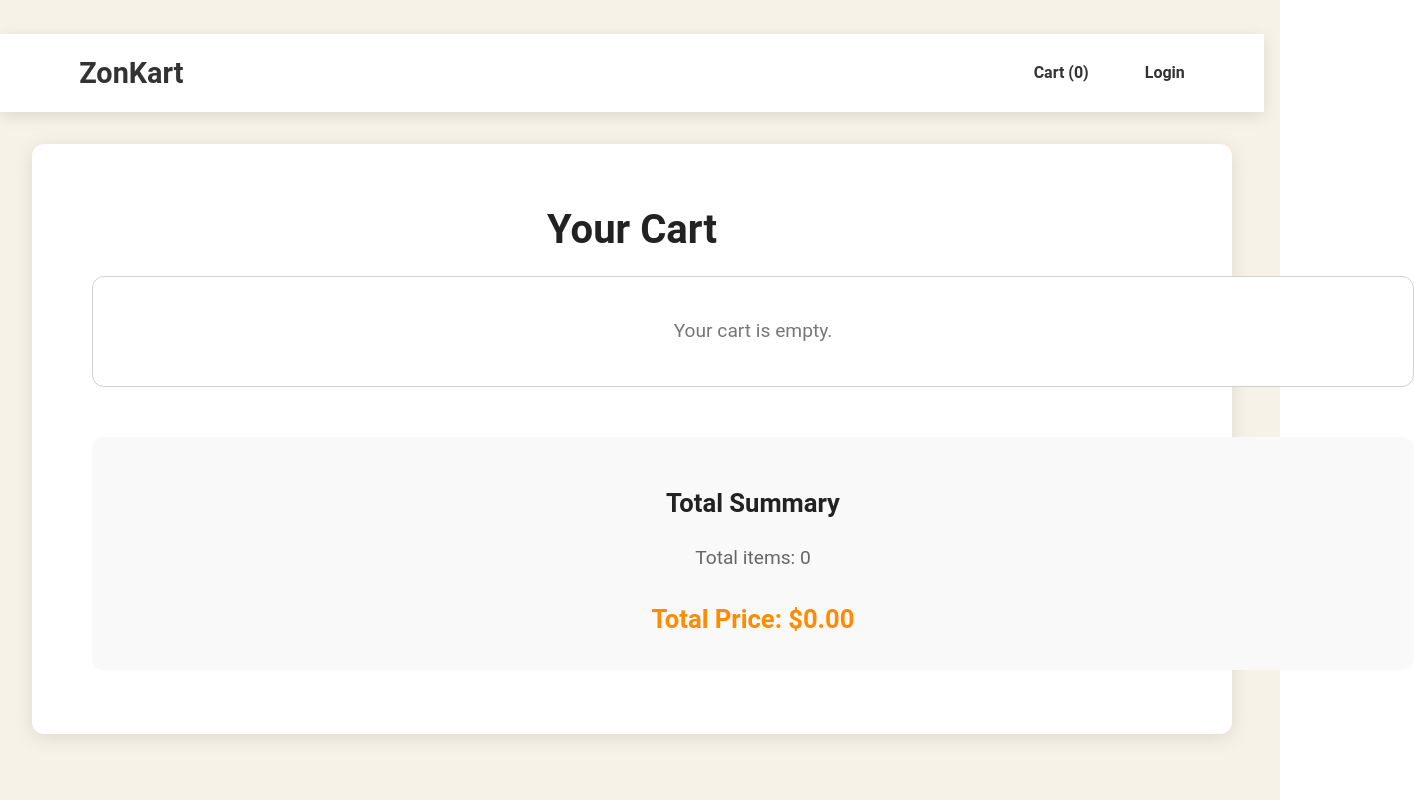
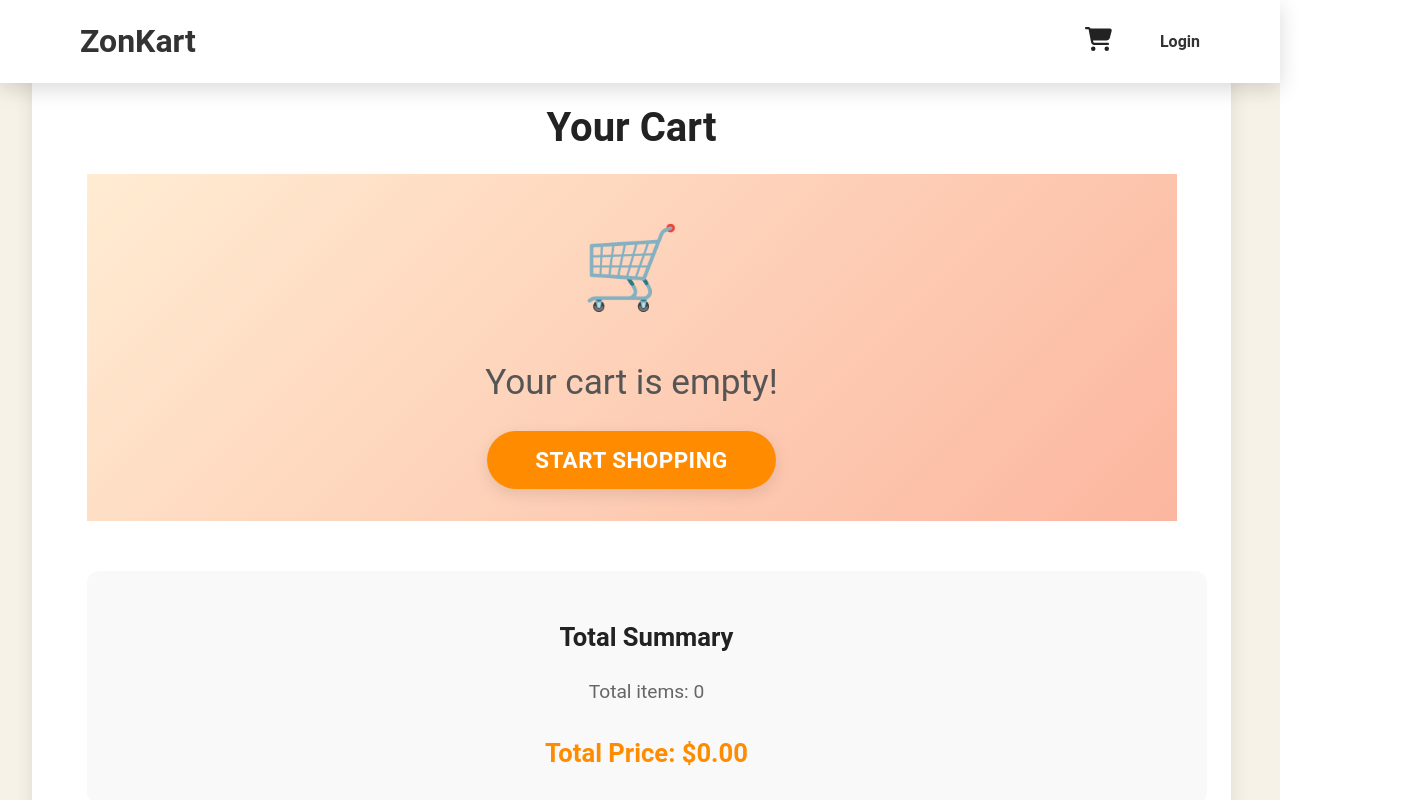
Before and after one commit to KamalBanjade/E-commerce, a React (Vite) app: page /cart in a window 1280 px wide. Shown: the top 800 px of the page, 1414 px wide, since content can reach past the window. Built offline with nearby package versions, Linux system fonts and the light colour scheme.

Commit message:
added cart section

```diff
--- a/package.json
+++ b/package.json
@@ -10,6 +10,8 @@
     "preview": "vite preview"
   },
   "dependencies": {
+    "@fortawesome/free-solid-svg-icons": "^6.6.0",
+    "@fortawesome/react-fontawesome": "^0.2.2",
     "axios": "^1.7.7",
     "form-data": "^4.0.1",
     "node-fetch": "^3.3.2",
--- a/src/App.css
+++ b/src/App.css
@@ -3,9 +3,10 @@ body,html {
   margin: 0;
   box-sizing: border-box;
   padding: 0;
-  background-color: #f7f2e7; /* Soft beige background */
+  background-color: #f7f2e7;
   color: #222; /* Darker gray for text */
   line-height: 1.6;
+  overflow-x: hidden;
 }
 nav {
   display: flex;
@@ -14,10 +15,12 @@ nav {
   padding: 1rem 5%;
   background-color: #ffffff;
   box-shadow: 0 4px 15px rgba(0, 0, 0, 0.1);
-  position: sticky;
+  position: fixed;
   top: 0;
   z-index: 1000;
   transition: all 0.3s ease;
+  width: 100%; /* Full width */
+  box-sizing: border-box;
 }
 
 nav:hover {
@@ -25,14 +28,20 @@ nav:hover {
 }
 
 nav .logo {
-  font-size: 1.8rem;
+  font-size: 2rem; /* Increased size for better visibility */
   font-weight: 700;
   color: #ff8c00;
+  transition: color 0.3s ease; /* Transition effect for logo */
+}
+
+nav .logo:hover {
+  color: #d97300; /* Slightly darker on hover */
 }
 
 nav .nav-links {
   display: flex;
-  gap: 1.5rem; /* Provides space between links */
+  gap: 2rem; /* Increased space between links */
+  align-items: center; /* Align items vertically */
 }
 
 nav a {
@@ -42,13 +51,13 @@ nav a {
   transition: all 0.3s ease;
   padding: 0.5rem 1rem;
   border-radius: 20px;
+  position: relative; /* For positioning the pseudo-element */
 }
 
 nav a:hover {
   background-color: #ff8c00;
   color: #ffffff;
 }
-
 @media (max-width: 768px) {
   nav {
     flex-direction: column;
@@ -57,8 +66,9 @@ nav a:hover {
 
   nav .nav-links {
     width: 100%;
-    justify-content: space-between;
+    justify-content: flex-start;
     margin-top: 1rem;
+    gap: 1rem;
   }
 }
 
@@ -169,8 +179,8 @@ button:hover {
   }
 }
 .cart-container {
-  max-width: auto;
-  margin: 0 auto;
+  width: 1090px;
+  margin: 10px auto;
   padding: 2rem 5%;
   background-color: #fff;
   border-radius: 12px;
@@ -205,7 +215,7 @@ p {
   border-radius: 12px;
   display: flex;
   align-items: center;
-  justify-content: space-between;
+  justify-content: center;
   transition: transform 0.3s ease, box-shadow 0.3s ease;
 }
 
@@ -311,6 +321,85 @@ p {
 
   .cart-item {
     width: 100%;
+  }
+}
+/* Empty Cart Styles */
+/* Empty Cart Container */
+.empty-cart-container {
+  width: 1090px;
+  display: flex;
+  flex-direction: column;
+  align-items: center;
+  justify-content: center;
+  padding: 2rem;
+  background-color: #f9f6ed;
+  height: auto;
+  box-sizing: border-box;
+  overflow: hidden;
+  text-align: center;
+  background-image: linear-gradient(135deg, #ffecd2 0%, #fcb69f 100%);
+  transition: all 0.3s ease;
+  margin: 0;
+}
+
+.empty-cart-icon {
+  font-size: 5rem;
+  color: #ff8c00;
+  margin-bottom: 1.5rem;
+  animation: bounce 2s infinite;
+}
+
+@keyframes bounce {
+  0%, 100% {
+    transform: translateY(0);
+  }
+  50% {
+    transform: translateY(-10px);
+  }
+}
+
+.empty-cart-message {
+  font-size: 2.2rem;
+  color: #555;
+  margin-bottom: 1.5rem;
+  max-width: 100%;
+  line-height: 1.4;
+}
+
+.empty-cart-button {
+  width: auto;
+  padding: 1rem 3rem;
+  background-color: #ff8c00;
+  border: none;
+  color: white;
+  cursor: pointer;
+  font-size: 1.4rem;
+  font-weight: 600;
+  border-radius: 30px;
+  transition: background-color 0.3s ease, transform 0.3s ease;
+  box-shadow: 0px 5px 15px rgba(0, 0, 0, 0.1);
+
+}
+
+.empty-cart-button:hover {
+  background-color: #d97300;
+  transform: translateY(-3px);
+  box-shadow: 0px 8px 20px rgba(0, 0, 0, 0.15);
+}
+
+@media (max-width: 768px) {
+  .empty-cart-container {
+    padding: 1rem;
+    height: auto;
+  }
+
+  .empty-cart-message {
+    font-size: 1.8rem;
+  }
+
+  .empty-cart-button {
+    font-size: 1.2rem;
+    padding: 0.8rem 2rem;
   }
 }
 
--- a/src/App.jsx
+++ b/src/App.jsx
@@ -11,7 +11,7 @@ function App() {
   return (
     <CartProvider>
       <Router>
-        <Navbar />
+        <Navbar /> {/* This stays the same on all pages */}
         <div className="main-content">
           <Routes>
             <Route path="/" element={<Home />} />
--- a/src/components/Navbar.jsx
+++ b/src/components/Navbar.jsx
@@ -1,16 +1,41 @@
 import { Link } from 'react-router-dom';
 import { useCart } from '../context/CartContext';
+import { FontAwesomeIcon } from '@fortawesome/react-fontawesome';
+import { faCartShopping } from '@fortawesome/free-solid-svg-icons';
+import { useNavigate } from 'react-router-dom'; // Import useNavigate
 
 function Navbar() {
   const { cart } = useCart();
+  const navigate = useNavigate(); // Initialize useNavigate
+
+  // Function to navigate to the cart page
+  const goToCart = () => {
+    navigate('/cart'); // Navigate to the cart page
+  };
 
   return (
     <nav>
       <div className="logo">
-        <Link to="/">ZonKart</Link> {/* Logo or brand name */}
+        <Link to="/">ZonKart</Link>
       </div>
       <div className="nav-links">
-        <Link to="/cart">Cart ({cart.length})</Link>
+        <div onClick={goToCart} style={{ position: 'relative', cursor: 'pointer' }}>
+          <FontAwesomeIcon icon={faCartShopping} style={{ fontSize: '1.5rem' }} /> {/* Adjust size as needed */}
+          {cart.length > 0 && (
+            <span style={{
+              position: 'absolute',
+              top: '-10px',
+              right: '-10px',
+              backgroundColor: '#e74c3c',
+              color: '#ecf0f1',
+              borderRadius: '50%',
+              padding: '4px 8px',
+              fontSize: '0.4em'
+            }}>
+              {cart.length}
+            </span>
+          )}
+        </div>
         <Link to="/login">Login</Link>
       </div>
     </nav>
--- a/src/pages/Cart.css
+++ /dev/null
@@ -1,216 +0,0 @@
-nav {
-    display: flex;
-    justify-content: space-between;
-    align-items: center;
-    padding: 1rem 5%;
-    background-color: #ffffff;
-    box-shadow: 0 4px 15px rgba(0, 0, 0, 0.1);
-    position: sticky;
-    top: 0;
-    z-index: 1000;
-    transition: all 0.3s ease;
-  }
-
-  nav:hover {
-    box-shadow: 0 6px 20px rgba(0, 0, 0, 0.15);
-  }
-
-  nav .logo {
-    font-size: 1.8rem;
-    font-weight: 700;
-    color: #ff8c00;
-  }
-
-  nav .nav-links {
-    display: flex;
-    gap: 1.5rem; /* Provides space between links */
-  }
-
-  nav a {
-    text-decoration: none;
-    color: #333;
-    font-weight: 600;
-    transition: all 0.3s ease;
-    padding: 0.5rem 1rem;
-    border-radius: 20px;
-  }
-
-  nav a:hover {
-    background-color: #ff8c00;
-    color: #ffffff;
-  }
-
-  @media (max-width: 768px) {
-    nav {
-      flex-direction: column;
-      align-items: flex-start;
-    }
-
-    nav .nav-links {
-      width: 100%;
-      justify-content: space-between;
-      margin-top: 1rem;
-    }
-  }
-
-.cart-container {
-    max-width: 100%;
-    margin: 0 auto;
-    padding: 2rem;
-    background-color: #ffffff; /* White background for cleanliness */
-    border-radius: 12px;
-    box-shadow: 0 4px 20px rgba(0, 0, 0, 0.1);
-  }
-
-  .cart-header {
-    text-align: center;
-    margin-bottom: 1.5rem;
-    font-size: 2.5rem;
-    font-weight: bold;
-    color: #333; /* Darker shade for better contrast */
-  }
-
-  p {
-    font-size: 1.2rem;
-    text-align: justify;
-    color: #555; /* Softer gray for less strain on the eyes */
-  }
-
-  .cart-grid {
-    display: grid;
-    grid-template-columns: repeat(auto-fit, minmax(250px, 1fr));
-    gap: 20px;
-    padding-bottom: 2rem;
-  }
-
-  .cart-item {
-    background-color: #ffffff; /* Ensure consistency with container */
-    border: 1px solid #e0e0e0; /* Softer border */
-    padding: 20px;
-    border-radius: 12px;
-    display: flex;
-    align-items: center;
-    justify-content: space-between;
-    transition: transform 0.3s ease, box-shadow 0.3s ease;
-  }
-
-  .cart-item:hover {
-    transform: translateY(-5px);
-    box-shadow: 0 10px 20px rgba(0, 0, 0, 0.15); /* Softer shadow */
-  }
-
-  .cart-item img {
-    width: 150px;
-    height: 150px;
-    object-fit: contain;
-    border-radius: 8px;
-    border: 1px solid #e0e0e0; /* Optional: border around image for consistency */
-  }
-
-  .item-details {
-    flex: 1;
-    padding-left: 20px;
-  }
-
-  .item-details h2 {
-    font-size: 1.4rem;
-    color: #222; /* Keep title dark for readability */
-    margin-bottom: 0.5rem;
-  }
-
-  .item-details p {
-    font-size: 1rem; /* Increase readability */
-    color: #777; /* Softer gray for less emphasis */
-  }
-
-  .cart-item button {
-    padding: 0.6rem 1.2rem;
-    background-color: #ff4500; /* Bright, noticeable button color */
-    border: none;
-    color: white;
-    cursor: pointer;
-    font-size: 1rem;
-    font-weight: 600;
-    border-radius: 6px;
-    transition: all 0.3s ease;
-    letter-spacing: 0.5px;
-  }
-
-  .cart-item button:hover {
-    background-color: #d95300; /* Slightly darker on hover */
-    transform: translateY(-2px);
-    box-shadow: 0 4px 10px rgba(255, 69, 0, 0.4); /* Increased shadow for hover */
-  }
-
-  .empty-cart-message {
-    grid-column: 1 / -1;
-    min-height: auto;
-    width: 100vw;
-    display: flex;
-    align-items: center;
-    justify-content: center;
-    padding: 1rem;
-    background-color: #f9f9f9; /* Light background for visibility */
-    border: 1px dashed #ccc; /* Subtle emphasis */
-    border-radius: 8px;
-    color: #555; /* Softer text color */
-    font-size: 1.2rem; /* Font size */
-    font-weight: 600; /* Bold text */
-  }
-
-  .cart-summary {
-    background-color: #f9f9f9;
-    padding: 20px;
-    border-radius: 12px;
-    margin-top: 30px;
-    text-align: center;
-    grid-column: 1 / -1;
-  }
-
-  .cart-summary h3 {
-    font-size: 1.6rem;
-    color: #333; /* Darker text for headings */
-    margin-bottom: 15px;
-  }
-
-  .cart-summary p {
-    font-size: 1.2rem;
-    color: #666;
-    margin-bottom: 10px;
-  }
-
-  .cart-summary .total {
-    font-size: 1.6rem;
-    font-weight: bold;
-    color: #ff8c00; /* Bright orange for emphasis */
-  }
-
-  .checkout-btn {
-    display: block;
-    width: 100%;
-    padding: 1rem;
-    background-color: #4caf50; /* Bright green for action */
-    color: white;
-    border: none;
-    border-radius: 6px;
-    font-size: 1.2rem;
-    font-weight: 600;
-    cursor: pointer;
-    transition: all 0.3s ease;
-  }
-
-  .checkout-btn:hover {
-    background-color: #45a049;
-    transform: translateY(-2px);
-    box-shadow: 0 4px 10px rgba(76, 175, 80, 0.4);
-  }
-
-  @media (max-width: 768px) {
-    .cart-grid {
-      grid-template-columns: 1fr;
-    }
-
-    .cart-item {
-      width: 100%;
-    }
-  }
--- a/src/pages/Cart.jsx
+++ b/src/pages/Cart.jsx
@@ -1,18 +1,29 @@
 import { useCart } from '../context/CartContext';
+import { useNavigate } from 'react-router-dom';
 
 function Cart() {
   const { cart, removeFromCart } = useCart();
+  const navigate = useNavigate(); // Initialize useNavigate
 
   // Calculate the total price of items in the cart
   const totalPrice = cart.reduce((total, item) => total + item.price, 0);
+
+  // Function to handle navigation when Start Shopping button is clicked
+  const handleStartShopping = () => {
+    navigate('/'); // Navigate to the Home page
+  };
 
   return (
     <div className="cart-container">
       <h1 className="cart-header">Your Cart</h1>
       <div className="cart-grid">
         {cart.length === 0 ? (
-          <div className="cart-item empty-cart-message" style={{ gridColumn: '1 / -1', minHeight: 'auto', width: '100vw', display: 'flex', alignItems: 'center', justifyContent: 'center' }}>
-            <p>Your cart is empty.</p>
+          <div className="empty-cart-container">
+            <div className="empty-cart-icon">🛒</div>
+            <div className="empty-cart-message">Your cart is empty!</div>
+            <button className="empty-cart-button" onClick={handleStartShopping}>
+              Start Shopping
+            </button>
           </div>
         ) : (
           cart.map(item => (
--- a/src/pages/ProductDetails.jsx
+++ b/src/pages/ProductDetails.jsx
@@ -20,7 +20,7 @@ function ProductDetails() {
       } catch (error) {
         toast.error('Failed to load product data.', {
           position: "top-right",
-          autoClose: 3000,
+          autoClose: 1000,
           hideProgressBar: false,
           closeOnClick: true,
           pauseOnHover: true,
@@ -45,7 +45,7 @@ function ProductDetails() {
     addToCart(product);
     toast.success(`${product.title} added to cart!`, {
       position: "top-right",
-      autoClose: 3000,
+      autoClose: 1000,
       hideProgressBar: false,
       closeOnClick: true,
       pauseOnHover: true,
```
Also changed, not shown: 1 other file (tests, documents, lock files or other folders).
